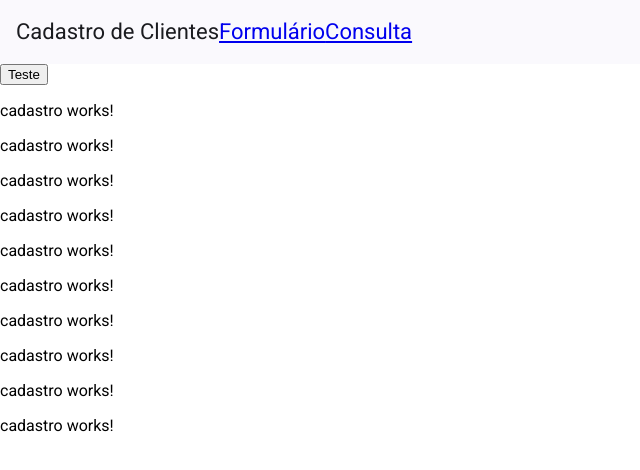
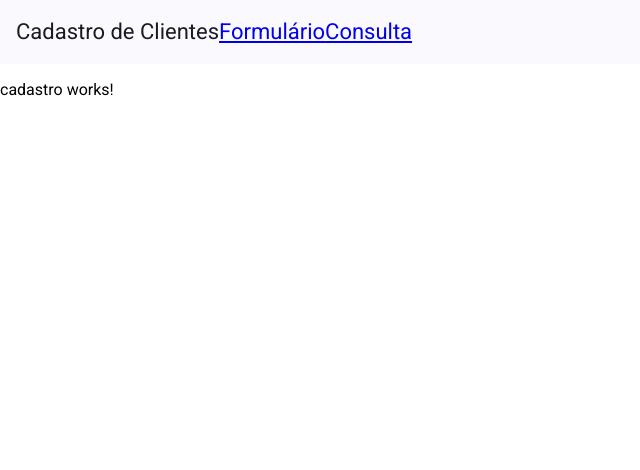
Before and after one commit to AndreLuisGomes/curso-angular-19, an Angular app: page /cadastro in a window 1280 px wide. Shown: the top 470 px of the page, without its empty margins (0-640 px from the left). Built offline with nearby package versions, Linux system fonts and the light colour scheme.

Commit message:
feat: adicionando mais alguns detalhes

```diff
--- a/src/app/app.component.html
+++ b/src/app/app.component.html
@@ -5,5 +5,4 @@
     <a href="cadastro">Formulário</a>
     <a href="consulta">Consulta</a>
 </mat-toolbar>
-<button mat-button>Teste</button>
 <router-outlet></router-outlet>
--- a/src/app/cadastro/cadastro.component.html
+++ b/src/app/cadastro/cadastro.component.html
@@ -1,10 +1 @@
 <p>cadastro works!</p>
-<p>cadastro works!</p>
-<p>cadastro works!</p>
-<p>cadastro works!</p>
-<p>cadastro works!</p>
-<p>cadastro works!</p>
-<p>cadastro works!</p>
-<p>cadastro works!</p>
-<p>cadastro works!</p>
-<p>cadastro works!</p>
--- a/src/app/cadastro/cadastro.component.ts
+++ b/src/app/cadastro/cadastro.component.ts
@@ -1,8 +1,9 @@
 import { Component } from '@angular/core';
+import { FlexLayoutModule } from '@angular/flex-layout';
 
 @Component({
   selector: 'app-cadastro',
-  imports: [],
+  imports: [FlexLayoutModule],
   templateUrl: './cadastro.component.html',
   styleUrl: './cadastro.component.scss'
 })
```
